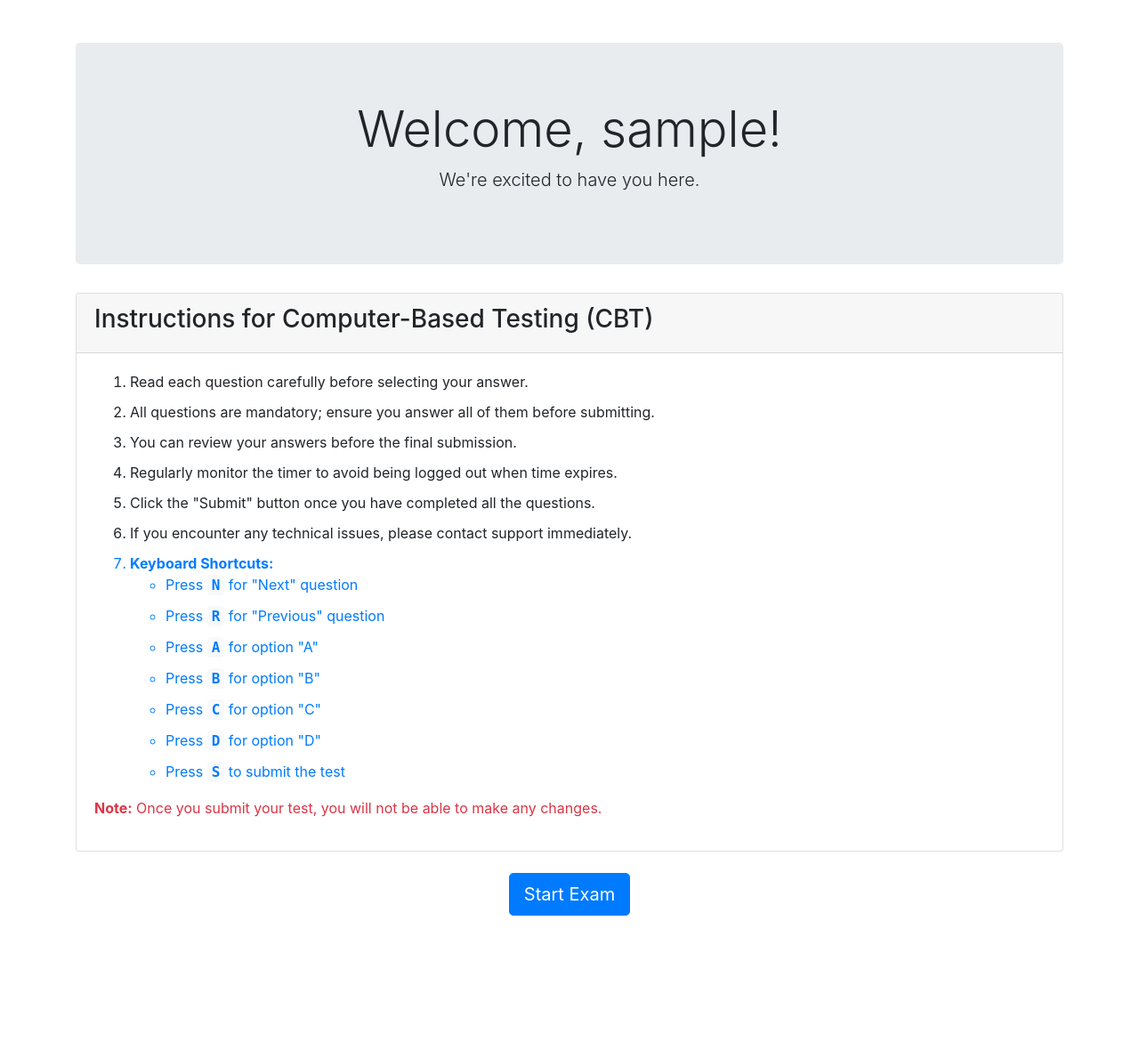
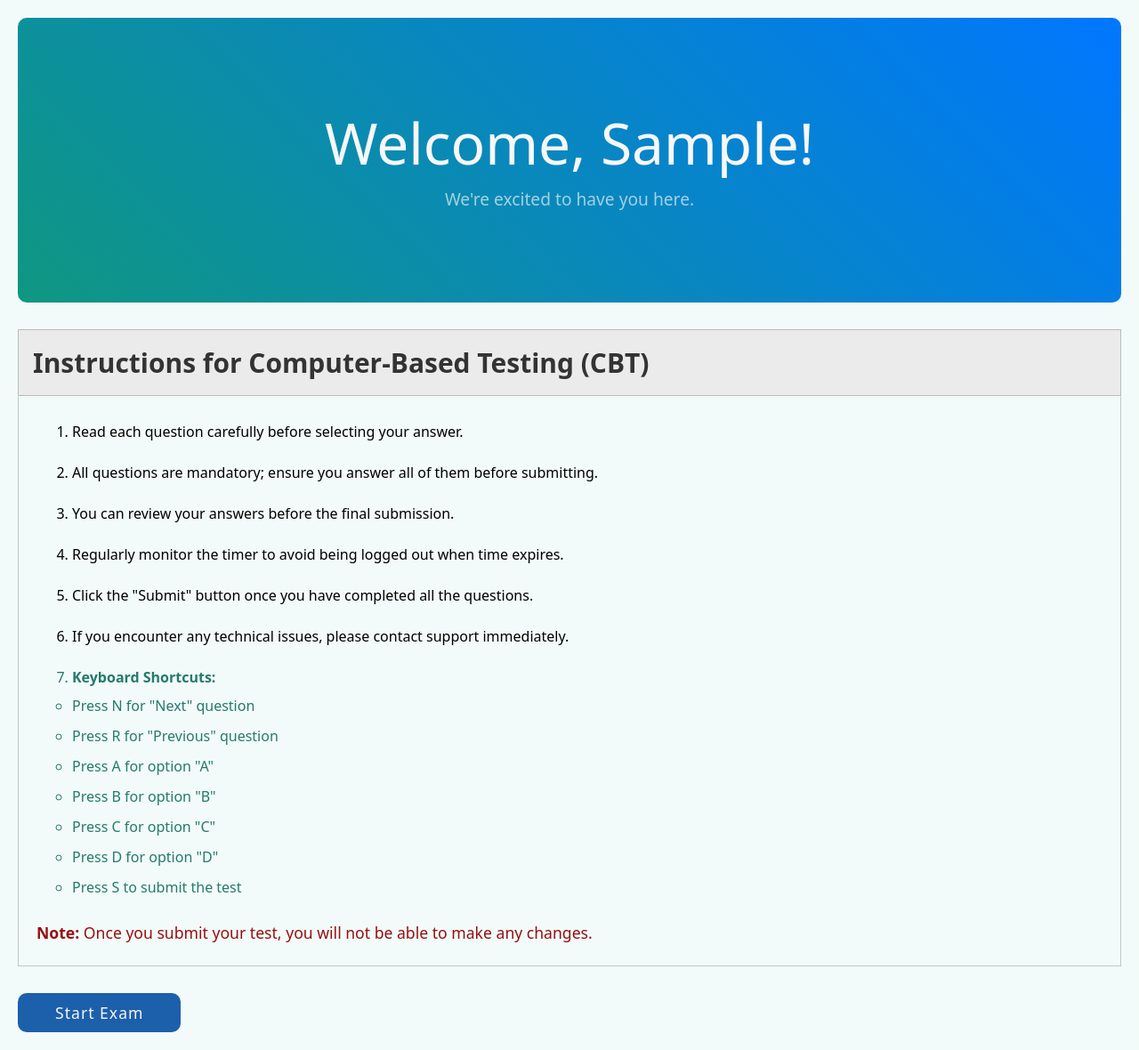
Before and after one commit to Buchi77344/software, a Django app: template base/templates/welcome.html in a window 1280 px wide. Shown: the whole page at 89% size. Before the commit the page ends 1029 px from the top, so only its background shows below. Run offline with Django 3.2, Linux system fonts and the light colour scheme; the template is opened without the code that fills it: most values are stand-ins (such as "Sample title", 1, 10 or a date in 2020); some libraries are stand-ins or nearby versions.

Commit message:
commit changes

```diff
--- a/base/static/css/style.css
+++ b/base/static/css/style.css
@@ -48,7 +48,7 @@ input:focus-within{
     outline: 1px solid hsl(263 24% 52% / .3);
 }
 
-h2,h3,h4,p{
+h1,h2,h3,h4,p{
     margin :5px 0;
 }
 
@@ -345,6 +345,7 @@ svg path{
     overflow-y: auto;
     scrollbar-width: none;
     position: relative;
+    scroll-padding: 50px;
 }
 
 .question-section.flex-column{
@@ -359,6 +360,7 @@ svg path{
 
 .user-question-form{
     width : 100%;
+    padding: 10px;
 }
 
 .question-box{
@@ -371,7 +373,7 @@ svg path{
 }
 
 .question-box.highlight{
-    border: 1px solid var(--q-selected-btn-clr);
+    outline: 1px solid var(--q-selected-btn-clr);
 }
 
 .question-box.visible{
@@ -920,7 +922,7 @@ svg path{
     justify-content: center;
 }
 
-.popup-btn-container a{
+.popup-btn-container button{
     padding : 12px 40px;
     border-radius: 10px;
     color : hsl(0, 0%, 90%);
@@ -929,6 +931,11 @@ svg path{
 
 .Yes-btn{
     background-color : rgb(168, 23, 23);
+
+}
+
+.Yes-btn a{
+    color : hsl(0, 0%, 90%);
 }
 
 .Yes-btn:hover{
@@ -1193,3 +1200,100 @@ input#id_user_id{
     border-radius: 10px;
     font-size: 1.1rem;
 }
+
+.welcome-page{
+    background-color: hsl(168deg 85% 37% / 5%);
+    padding : 20px;
+}
+
+.welcome-text-content-div{
+    /* background-color : hsl(0deg 0% 5% / 11%); */
+    height : 40vh;
+    border-radius: 10px;
+    display: flex;
+    flex-direction: column;
+    justify-content: center;
+    align-items: center;
+    background: linear-gradient(45deg,rgb(16 151 129), rgb(0, 119, 255));
+}
+
+.welcome-text-content-head{
+    font-size : 4rem;
+    font-weight: 300;
+    line-height: 1.2;
+    color: hsl(0, 0%, 97%);
+    text-transform: capitalize;
+}
+
+.welcome-text-content-text{
+    font-size: 1.2rem;
+    font-weight: 300;
+    color: hsl(0deg 0% 97% / 65%)
+}
+
+.instruct-container{
+    margin-top: 30px;
+
+}
+
+.instruct-header-div{
+    padding : .7rem 1rem;
+    background-color : hsl(0, 0%, 92%);
+    border: 1px solid rgba(0, 0, 0, .2);
+}
+
+.instruct-header-div{
+    font-size: 1.6rem;
+    color :hsl(0, 0%, 20%)
+}
+
+.instruct-body-div{
+    border: 1px solid rgba(0, 0, 0, .2);
+    border-top-color: transparent;
+    padding : 0px 20px 20px
+}
+
+.shortcut-list-parent{
+    color : #267a6c
+}
+
+.instruct-list > li{
+    padding : 12px 0px;
+}
+
+.shortcut-list{
+    list-style-type: circle;
+}
+
+.shortcut-list-strong{
+    padding-bottom: 10px;
+    display: block;
+}
+
+.shortcut-list li:not(:last-child){
+    padding-bottom : 12px;
+}
+
+.danger-text{
+    color : rgb(150, 16, 16);
+    font-size: 1.1rem;
+}
+
+.danger-text strong{
+    font-weight: bold;
+}
+
+.start-exam-btn{
+    padding : 10px 42px;
+    background-color: hsl(212, 72%, 39%);
+    color:hsl(0, 0%, 96%);
+    margin-top: 30px;
+    border-radius: 10px;
+    display: inline-block;
+    font-size: 1.1rem;
+    letter-spacing: 1px;
+}
+
+.start-exam-btn:hover{
+    background-color : hsl(212, 72%, 29%)
+}
--- a/base/templates/admins/question.html
+++ b/base/templates/admins/question.html
@@ -14,8 +14,8 @@
             <div class="popup-div">
                 <h3 class = "popup-head">Are you sure you want to delete it</h3>
                 <div class = "popup-btn-container">
-                    <a href = "#" class = "Yes-btn">Yes</a>
-                    <a href = "#" class = "No-btn">No</a>
+                    <button  class = "popup-btn Yes-btn"><a href = "#">Yes, I'm sure</a></button>
+                    <button class = "popup-btn No-btn">No, not yet</button>
                 </div>
             </div>
         </div>
--- a/base/templates/admins/upload.html
+++ b/base/templates/admins/upload.html
@@ -7,7 +7,7 @@
     <title>Bulk Upload Questions</title>
     <link rel="stylesheet" href="{% static 'css/style.css'%}">
     <!-- Bootstrap CSS -->
-    <link rel="stylesheet" href="https://stackpath.bootstrapcdn.com/bootstrap/4.5.2/css/bootstrap.min.css">
+    <!-- <link rel="stylesheet" href="https://stackpath.bootstrapcdn.com/bootstrap/4.5.2/css/bootstrap.min.css"> -->
 </head>
 <body>
     <div class="page">
@@ -176,8 +176,8 @@
     </div>
 
     <!-- Bootstrap JS and dependencies (jQuery and Popper.js) -->
-    <script src="https://code.jquery.com/jquery-3.5.1.slim.min.js"></script>
+    <!-- <script src="https://code.jquery.com/jquery-3.5.1.slim.min.js"></script>
     <script src="https://cdn.jsdelivr.net/npm/@popperjs/core@2.5.3/dist/umd/popper.min.js"></script>
-    <script src="https://stackpath.bootstrapcdn.com/bootstrap/4.5.2/js/bootstrap.min.js"></script>
+    <script src="https://stackpath.bootstrapcdn.com/bootstrap/4.5.2/js/bootstrap.min.js"></script> -->
 </body>
 </html>
--- a/base/templates/index.html
+++ b/base/templates/index.html
@@ -14,7 +14,7 @@
             <div class="popup-div">
                 <h3 class = "popup-head">Are you sure you want to submit</h3>
                 <div class = "popup-btn-container">
-                    <button  class = "popup-btn Yes-btn"><a href = "#">Yes, I'm sure</a></button>
+                    <button  class = "popup-btn exam Yes-btn"><a href = "#">Yes, I'm sure</a></button>
                     <button class = "popup-btn No-btn">No, Not Yet</button>
                 </div>
             </div>
@@ -127,7 +127,7 @@
                                 </div>
                             {% endfor %}
                             <div class="user-question-btn-container flex-between">
-                                <button type = "submit" class = "answer-submit-btn">Submit Answer</button>
+                                <button type = "button" class = "answer-submit-btn">Submit Answer</button>
                                 <div class = "pag-btn-container">
                                     <button type = "button" id = "pag-prev" class = "pag-prev-btn">Prev</button>
                                     <span id = "current-page" class = "pag-page-span"></span>
--- a/base/templates/welcome.html
+++ b/base/templates/welcome.html
@@ -1,12 +1,15 @@
+{% load static %}
 <!DOCTYPE html>
 <html lang="en">
 <head>
     <meta charset="UTF-8">
     <meta name="viewport" content="width=device-width, initial-scale=1.0">
+    <link rel="stylesheet" href="{% static 'css/style.css' %}">
+
     <title>Welcome</title>
     <!-- Bootstrap CSS -->
-    <link href="https://maxcdn.bootstrapcdn.com/bootstrap/4.5.2/css/bootstrap.min.css" rel="stylesheet">
-    <style>
+    <!-- <link href="https://maxcdn.bootstrapcdn.com/bootstrap/4.5.2/css/bootstrap.min.css" rel="stylesheet"> -->
+    <!-- <style>
         /* Custom styling for the instructions */
         .instruction-list li {
             margin-bottom: 10px;
@@ -18,24 +21,25 @@
             padding: 2px 5px;
             border-radius: 4px;
         }
-    </style>
+    </style> -->
 </head>
 <body>
 
-<div class="container mt-5">
+<div class="welcome-page">
     <!-- Welcome Message -->
-    <div class="jumbotron text-center">
-        <h1 class="display-4">Welcome, <span id="username">User</span>!</h1>
-        <p class="lead">We're excited to have you here.</p>
+    <div class="welcome-text-content-div">
+        <h1 class="welcome-text-content-head">Welcome, <span id="username">User</span>!</h1>
+        <p class="welcome-text-content-text">We're excited to have you here.</p>
     </div>
 
     <!-- CBT Instructions -->
-    <div class="card">
-        <div class="card-header">
-            <h3>Instructions for Computer-Based Testing (CBT)</h3>
+    <div class="instruct-container">
+        <div class="instruct-header-div">
+            <h3 class="instruct-header-head" >Instructions for Computer-Based Testing (CBT)</h3>
         </div>
-        <div class="card-body">
-            <ol class="instruction-list">
+
+        <div class="instruct-body-div">
+            <ol class="instruct-list">
 
                 <li>Read each question carefully before selecting your answer.</li>
                 <li>All questions are mandatory; ensure you answer all of them before submitting.</li>
@@ -43,9 +47,9 @@
                 <li>Regularly monitor the timer to avoid being logged out when time expires.</li>
                 <li>Click the "Submit" button once you have completed all the questions.</li>
                 <li>If you encounter any technical issues, please contact support immediately.</li>
-                <li class="text-primary">
-                    <strong>Keyboard Shortcuts:</strong>
-                    <ul>
+                <li class="shortcut-list-parent">
+                    <strong class = "shortcut-list-strong">Keyboard Shortcuts:</strong>
+                    <ul class="shortcut-list">
                         <li>Press <span class="shortcut">N</span> for "Next" question</li>
                         <li>Press <span class="shortcut">R</span> for "Previous" question</li>
                         <li>Press <span class="shortcut">A</span> for option "A"</li>
@@ -56,13 +60,13 @@
                     </ul>
                 </li>
             </ol>
-            <p class="text-danger"><strong>Note:</strong> Once you submit your test, you will not be able to make any changes.</p>
+            <p class="danger-text"strong><strong>Note:</strong> Once you submit your test, you will not be able to make any changes.</p>
         </div>
     </div>
 
     <!-- Start Exam Button -->
-    <div class="text-center mt-4">
-        <a href="/" class="btn btn-primary btn-lg">Start Exam</a>
+    <div class="start-exam-btn-container">
+        <a href="/" class="start-exam-btn">Start Exam</a>
     </div>
 </div>
 
```
Also changed, not shown: base/static/js/script.js (+21 -1 lines), base/templates/welcome-page.html (deleted, +0 -13 lines), db.sqlite3.
